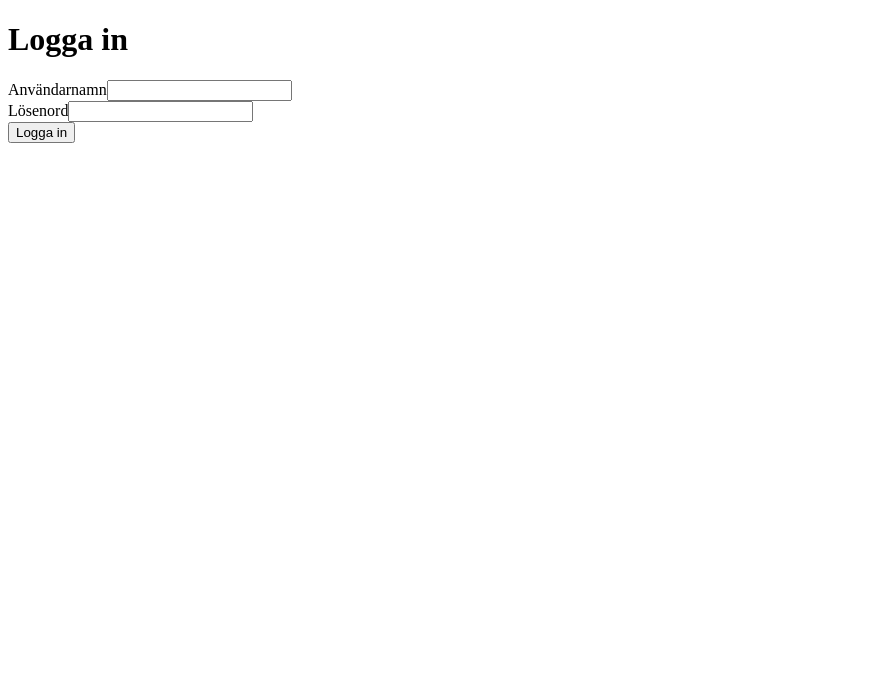
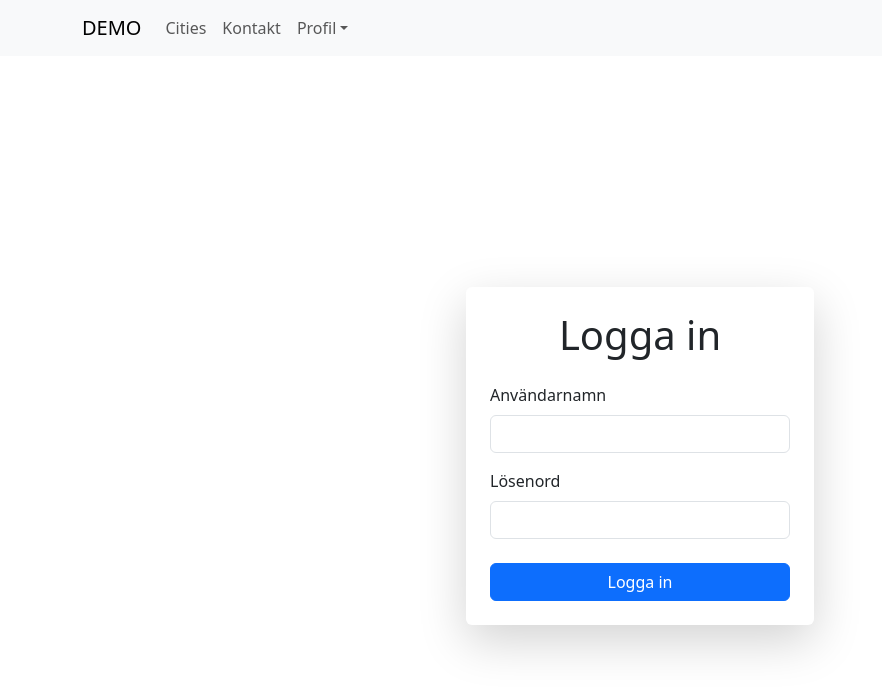
Before and after one commit to annappersson/demoProj, a React (Vite) app in the folder demo/: page / in a window 1280 px wide. Shown: the top 692 px of the page, without its empty margins (0-882 px from the left). Built offline with nearby package versions, Linux system fonts and the light colour scheme; no server answers.

Commit message:
feat: implement Navigation component and update routing in App

```diff
--- a/demo/src/App.tsx
+++ b/demo/src/App.tsx
@@ -3,12 +3,12 @@ import HomePage from "./pages/HomePage";
 import CitiesPage from "./pages/CitiesPage";
 import ProtectedRoute from "./components/auth/ProtectedRoutes";
 import { ToastContainer } from "react-toastify";
-// import Navigation from "./pages/partials/Navigation";
+import Navigation from "./pages/partials/Navigation";
 
 function App() {
   return (
     <>
-      {/* <Navigation /> */}
+      <Navigation />
       <ToastContainer />
       <Routes>
         <Route path="/" element={<HomePage />} />
--- a/demo/src/pages/partials/Navigation.tsx
+++ b/demo/src/pages/partials/Navigation.tsx
@@ -1,56 +1,44 @@
-// import Container from "react-bootstrap/Container";
-// import Nav from "react-bootstrap/Nav";
-// import Navbar from "react-bootstrap/Navbar";
-// import NavDropdown from "react-bootstrap/NavDropdown";
-// import { useNavigate } from "react-router";
-// import { toast } from "react-toastify";
-// import { useAuth } from "../../hooks/useAuth";
-// import "../../assets/style/Navigation.scss";
+import Container from "react-bootstrap/Container";
+import Nav from "react-bootstrap/Nav";
+import Navbar from "react-bootstrap/Navbar";
+import NavDropdown from "react-bootstrap/NavDropdown";
+import { useNavigate } from "react-router";
+import "../../assets/style/Navigation.scss";
 
-// function Navigation() {
-//     const { isAuthenticated, logout } = useAuth();
-//     const navigate = useNavigate();
+function Navigation() {
+  const navigate = useNavigate();
 
-//     const handleLogout = () => {
-//         logout();
-//         toast.success("Du är utloggad");
-//         navigate("/", { replace: true });
-//     };
+  const handleLogout = () => {
+    localStorage.setItem("access_token", "");
+    navigate("/");
+  };
 
-//     return (
-//         <Navbar expand="lg" bg="light">
-//             <Container>
-//                 <Navbar.Brand onClick={() => navigate("/")}>DEMO</Navbar.Brand>
-//                 <Navbar.Toggle aria-controls="basic-navbar-nav" />
+  return (
+    <Navbar expand="lg" bg="light">
+      <Container>
+        <Navbar.Brand onClick={() => navigate("/")}>DEMO</Navbar.Brand>
+        <Navbar.Toggle aria-controls="basic-navbar-nav" />
 
-//                 <Navbar.Collapse id="basic-navbar-nav">
-//                     <Nav className="me-auto">
-//                         {isAuthenticated && (
-//                             <Nav.Link onClick={() => navigate("/dashboard")}>
-//                                 Cities
-//                             </Nav.Link>
-//                         )}
+        <Navbar.Collapse id="basic-navbar-nav">
+          <Nav className="me-auto">
+            <Nav.Link onClick={() => navigate("/cities")}>Cities</Nav.Link>
 
-//                         <Nav.Link onClick={() => navigate("/contact")}>
-//                             Kontakt
-//                         </Nav.Link>
+            <Nav.Link onClick={() => navigate("/contact")}>Kontakt</Nav.Link>
 
-//                         {isAuthenticated && (
-//                             <NavDropdown title="Profil" id="basic-nav-dropdown">
-//                                 <NavDropdown.Item onClick={() => navigate("/profile")}>
-//                                     Redigera profil
-//                                 </NavDropdown.Item>
-//                                 <NavDropdown.Divider />
-//                                 <NavDropdown.Item onClick={handleLogout}>
-//                                     Logga ut
-//                                 </NavDropdown.Item>
-//                             </NavDropdown>
-//                         )}
-//                     </Nav>
-//                 </Navbar.Collapse>
-//             </Container>
-//         </Navbar>
-//     );
-// }
+            <NavDropdown title="Profil" id="basic-nav-dropdown">
+              <NavDropdown.Item onClick={() => navigate("/profile")}>
+                Redigera profil
+              </NavDropdown.Item>
+              <NavDropdown.Divider />
+              <NavDropdown.Item onClick={handleLogout}>
+                Logga ut
+              </NavDropdown.Item>
+            </NavDropdown>
+          </Nav>
+        </Navbar.Collapse>
+      </Container>
+    </Navbar>
+  );
+}
 
-// export default Navigation;
+export default Navigation;
```
